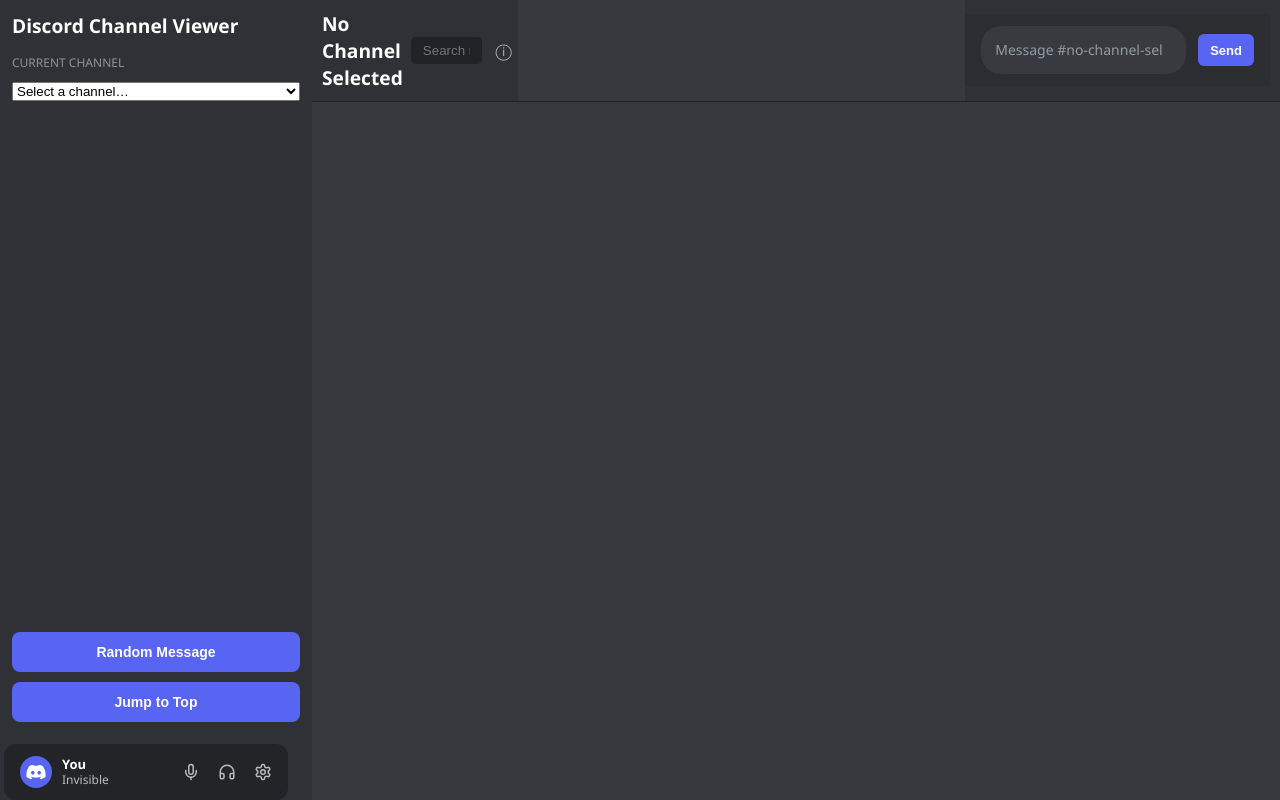
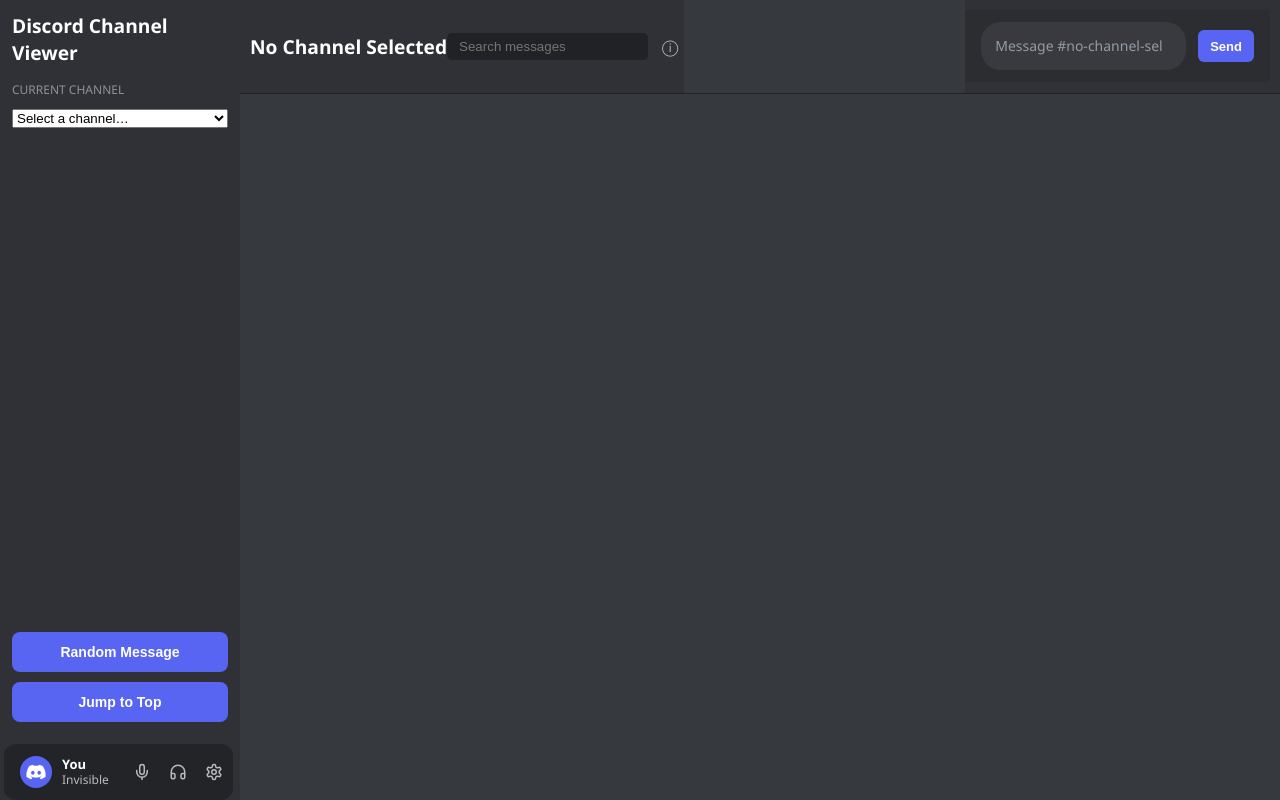
Before and after one commit to Corb03/Ian-Chat, a Flask app: page / in a window 1280 px wide. Run offline with Flask 3, Linux system fonts and the light colour scheme.

Commit message:
Update style.css

```diff
--- a/static/style.css
+++ b/static/style.css
@@ -1399,42 +1399,3 @@
   background-color: #d22d39;
   color: white;
 }
-
-/* ==========================
-   LAYOUT FIX (unsmush main)
-   Paste at very bottom
-   ========================== */
-
-.app {
-  display: flex !important;
-  height: 100vh !important;
-  width: 100% !important;
-}
-
-/* keep sidebar from flexing weird */
-.sidebar {
-  flex: 0 0 312px !important;   /* adjust if you want wider/narrower */
-  min-width: 312px !important;
-}
-
-/* THIS is the big one: allow main to grow */
-.main {
-  flex: 1 1 auto !important;
-  min-width: 0 !important;      /* critical for flex children */
-  width: auto !important;
-}
-
-/* make chat fill the main area */
-.chatlog {
-  flex: 1 1 auto !important;
-  width: 100% !important;
-  max-width: none !important;
-  margin: 0 !important;
-}
-
-/* if anything is centering messages in a narrow column, kill it */
-.message,
-.hover-wrap,
-.message-content {
-  max-width: none !important;
-}
```
